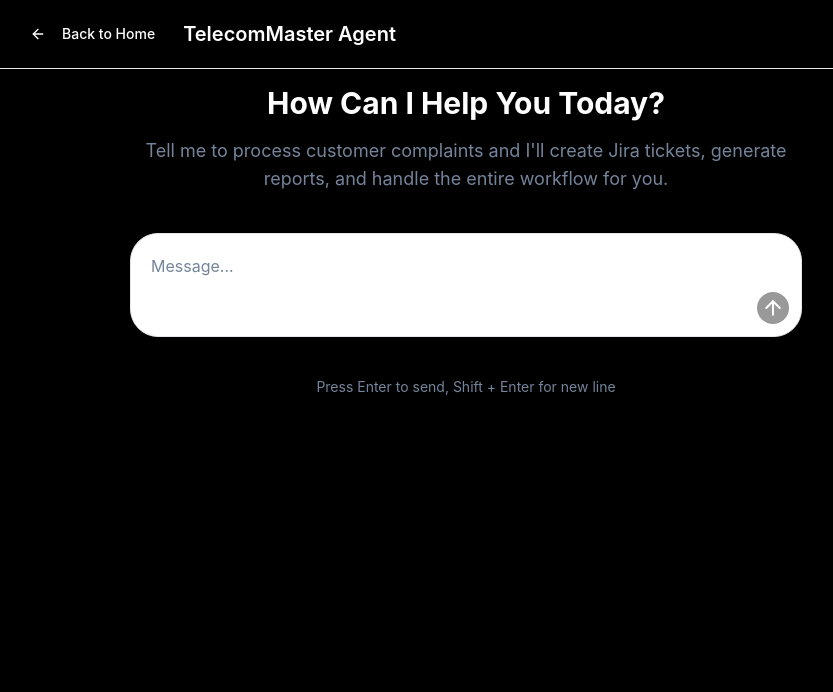
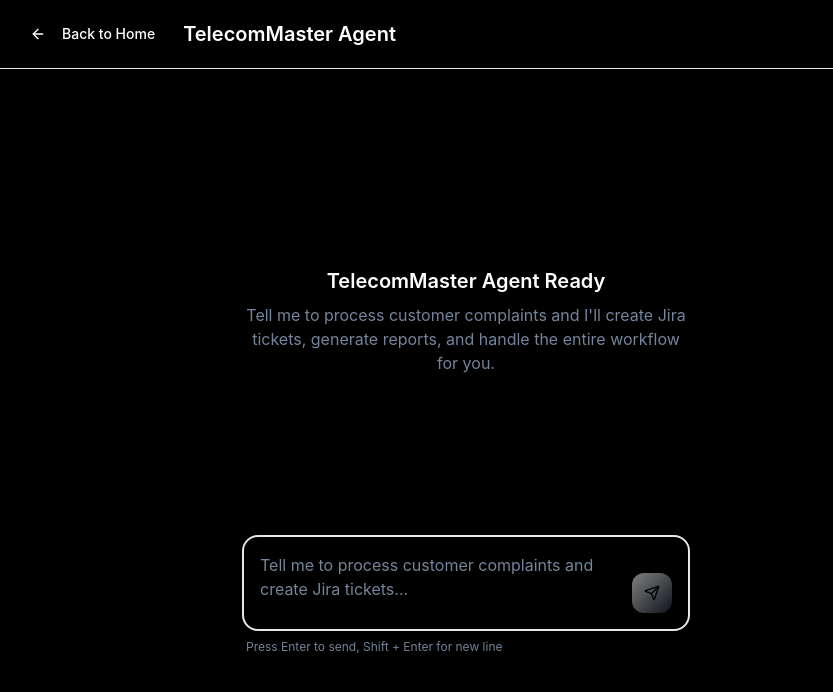
Before and after one commit to shamithmylar20/telecom-opus-front, a React (Vite) app: page /chat in a window 1280 px wide. Shown: the top 692 px of the page, without its empty margins (174-1007 px from the left). Built offline with nearby package versions, Linux system fonts and the light colour scheme.

Commit message:
Fix chat interface centering and component usage
Replaces the incorrect component in the chat page with the working `ChatInterface`. Centers the chat interface vertically on the screen and adjusts its position after user interaction for a better user experience.

```diff
--- a/src/pages/Chat.tsx
+++ b/src/pages/Chat.tsx
@@ -1,69 +1,24 @@
 'use client';
 
 import React, { useState } from 'react';
-import { PromptBox } from '@/components/ui/chatgpt-prompt-input';
 import { Button } from '@/components/ui/button';
 import { useNavigate } from 'react-router-dom';
-import { ArrowLeft, User, Bot } from 'lucide-react';
-import BoxLoader from '@/components/ui/box-loader';
+import { ArrowLeft } from 'lucide-react';
+import { ChatInterface } from '@/components/chat/ChatInterface';
+import { useTelecomAgent } from '@/hooks/use-telecom-agent';
 import { TicketResults } from '@/components/ui/ticket-results';
-
-interface Message {
-  id: string;
-  content: string;
-  type: 'user' | 'agent';
-  timestamp: Date;
-}
 
 const Chat = () => {
   const navigate = useNavigate();
-  const [messages, setMessages] = useState<Message[]>([]);
-  const [isProcessing, setIsProcessing] = useState(false);
-  const [showResults, setShowResults] = useState(false);
-  const [chatMovedUp, setChatMovedUp] = useState(false);
+  const { messages, tickets } = useTelecomAgent();
+  const [hasStartedChat, setHasStartedChat] = useState(false);
 
-  const handleSubmit = (event: React.FormEvent<HTMLFormElement>) => {
-    event.preventDefault();
-    const formData = new FormData(event.currentTarget);
-    const message = formData.get("message") as string;
-
-    if (!message?.trim()) {
-      return;
+  // Monitor when chat has started (user sent first message)
+  React.useEffect(() => {
+    if (messages.length > 0 && !hasStartedChat) {
+      setHasStartedChat(true);
     }
-
-    // Add user message
-    const userMessage: Message = {
-      id: Date.now().toString(),
-      content: message,
-      type: 'user',
-      timestamp: new Date()
-    };
-
-    setMessages([userMessage]);
-    setChatMovedUp(true);
-    setIsProcessing(true);
-
-    // Reset form
-    event.currentTarget.reset();
-
-    // Simulate processing
-    setTimeout(() => {
-      setIsProcessing(false);
-      setShowResults(true);
-    }, 3500);
-  };
-
-  const loadingMessages = [
-    "Analyzing...",
-    "Processing...",
-    "Creating...",
-    "Thinking...",
-    "Generating..."
-  ];
-
-  const [currentLoadingMessage] = useState(
-    loadingMessages[Math.floor(Math.random() * loadingMessages.length)]
-  );
+  }, [messages.length, hasStartedChat]);
 
   return (
     <div className="min-h-screen bg-background text-foreground">
@@ -83,88 +38,18 @@ const Chat = () => {
         </div>
       </div>
 
-      {/* Chat Interface */}
-      <div className="flex min-h-[calc(100vh-80px)] w-full flex-col p-4">
-        <div className={`w-full max-w-4xl mx-auto transition-all duration-700 ease-in-out ${
-          chatMovedUp ? 'transform -translate-y-20' : 'flex items-center justify-center min-h-full'
-        }`}>
-
-          {/* Initial State - Centered */}
-          {!chatMovedUp && (
-            <div className="flex flex-col gap-10 items-center">
-              <div className="text-center space-y-4">
-                <h2 className="text-3xl font-bold text-foreground mb-4">
-                  How Can I Help You Today?
-                </h2>
-                <p className="text-lg text-muted-foreground max-w-2xl mx-auto">
-                  Tell me to process customer complaints and I'll create Jira tickets,
-                  generate reports, and handle the entire workflow for you.
-                </p>
-              </div>
-
-              <form onSubmit={handleSubmit} className="w-full max-w-2xl">
-                <PromptBox name="message" />
-              </form>
-
-              <div className="text-center">
-                <p className="text-sm text-muted-foreground">
-                  Press Enter to send, Shift + Enter for new line
-                </p>
-              </div>
-            </div>
-          )}
-
-          {/* After Submission - Chat Messages */}
-          {chatMovedUp && (
-            <div className="space-y-6">
-              {/* Messages */}
-              {messages.map((message) => (
-                <div key={message.id} className="flex gap-3 justify-end">
-                  <div className="flex flex-col gap-1 items-end">
-                    <div className="max-w-md px-4 py-3 rounded-2xl text-sm leading-relaxed bg-accent text-foreground">
-                      {message.content}
-                    </div>
-                    <div className="flex items-center gap-2 px-2">
-                      <span className="text-xs text-muted-foreground">
-                        {message.timestamp.toLocaleTimeString([], {
-                          hour: '2-digit',
-                          minute: '2-digit'
-                        })}
-                      </span>
-                    </div>
-                  </div>
-                  <div className="flex-shrink-0 w-8 h-8 bg-accent rounded-full flex items-center justify-center">
-                    <User className="h-4 w-4 text-foreground" />
-                  </div>
-                </div>
-              ))}
-
-              {/* Processing State */}
-              {isProcessing && (
-                <div className="flex gap-3 justify-start">
-                  <div className="flex-shrink-0 w-8 h-8 bg-accent rounded-full flex items-center justify-center">
-                    <Bot className="h-4 w-4 text-foreground" />
-                  </div>
-                  <div className="flex flex-col items-center gap-4 bg-accent/50 p-6 rounded-2xl">
-                    <BoxLoader />
-                    <div className="text-center">
-                      <p className="text-foreground font-medium">TelecomMaster is processing complaints...</p>
-                      <p className="text-muted-foreground text-sm mt-1">{currentLoadingMessage}</p>
-                    </div>
-                  </div>
-                </div>
-              )}
-
-              {/* New Input Area */}
-              <form onSubmit={handleSubmit} className="w-full">
-                <PromptBox name="message" />
-              </form>
-            </div>
-          )}
+      {/* Chat Interface - Centered */}
+      <div className={`transition-all duration-700 ease-in-out ${
+        hasStartedChat
+          ? 'flex min-h-[calc(100vh-80px)] flex-col p-4'
+          : 'flex min-h-[calc(100vh-80px)] items-center justify-center p-4'
+      }`}>
+        <div className={`${hasStartedChat ? 'flex-1' : ''}`}>
+          <ChatInterface />
         </div>
 
         {/* Results Section */}
-        {showResults && (
+        {tickets.length > 0 && (
           <div className="w-full max-w-4xl mx-auto mt-8">
             <TicketResults />
           </div>
```
